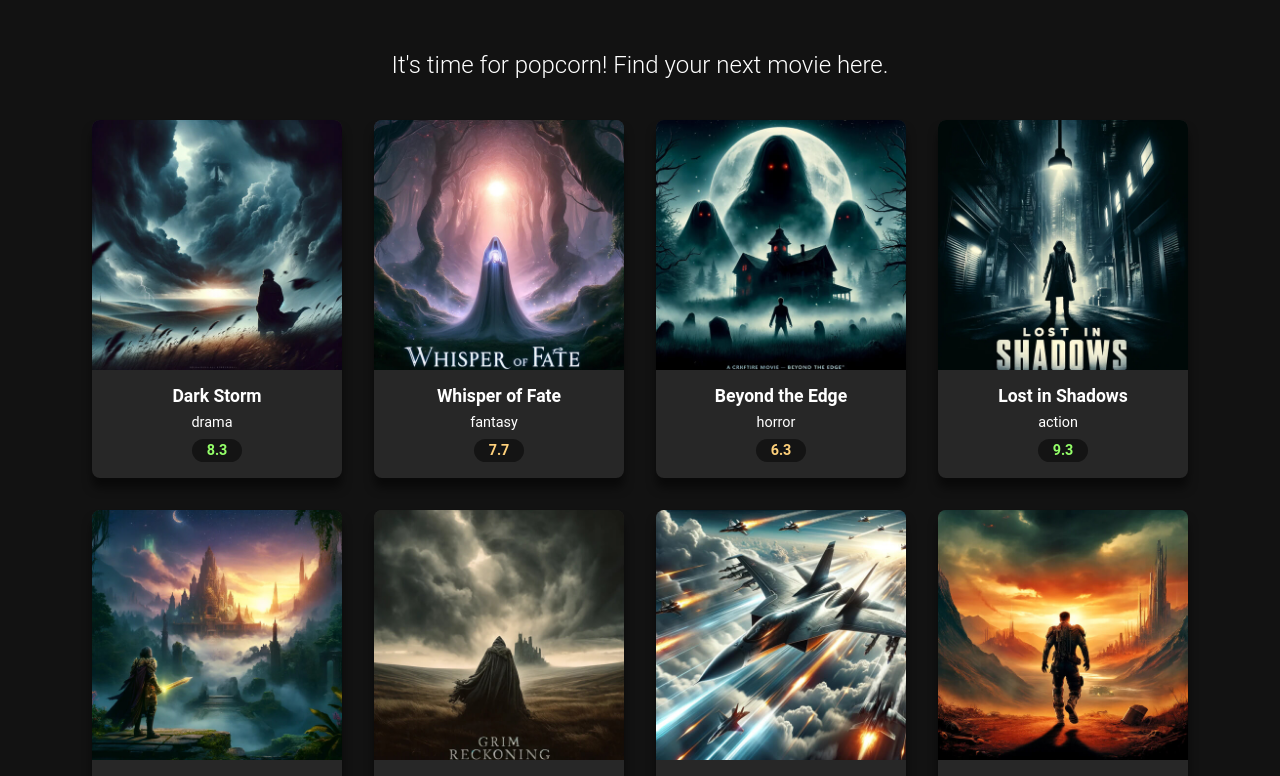
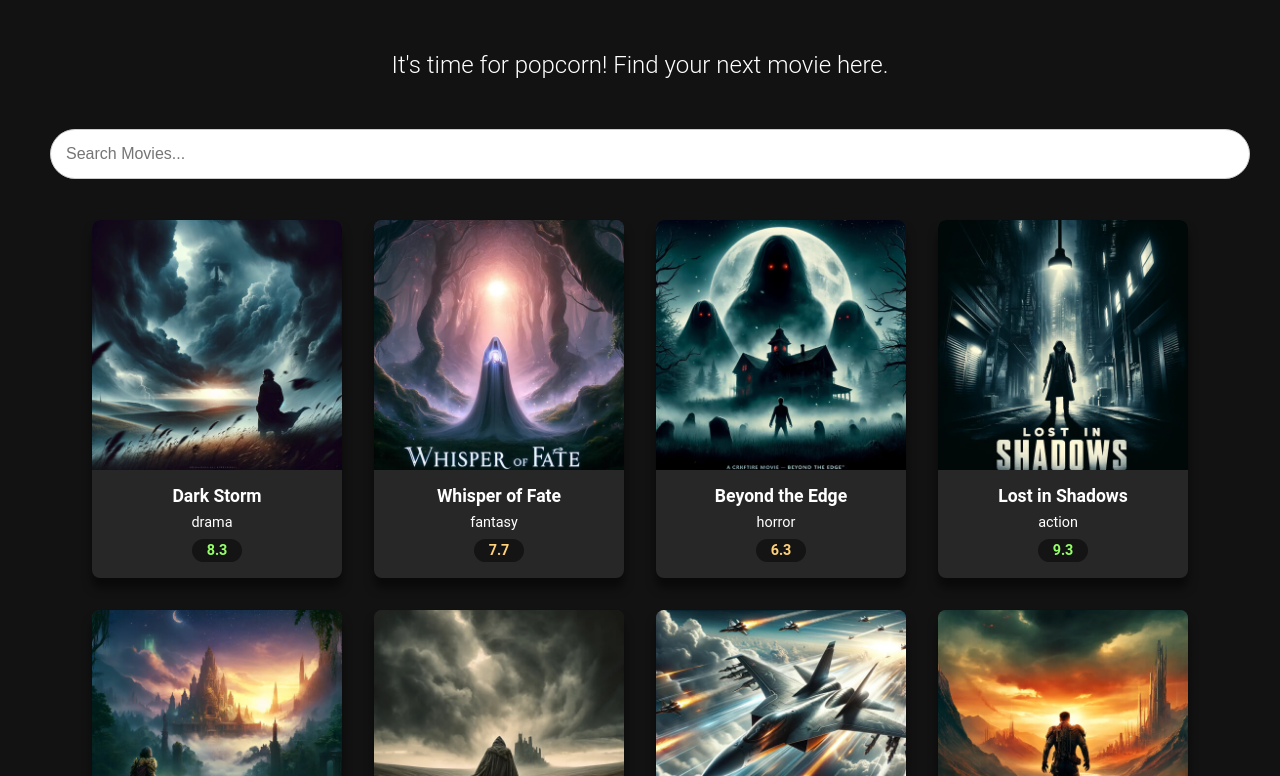
Before and after one commit to SANJEEV61/React_JS, a React (Create React App) app: page / in a window 1280 px wide. Shown: the part 324-1100 px from the top of the page. Built offline with nearby package versions, Linux system fonts and the light colour scheme.

Commit message:
changes updated day5

```diff
--- a/src/components/MovieCard.js
+++ b/src/components/MovieCard.js
@@ -9,7 +9,7 @@
   const getRatingClass = (rating) => {
     if (rating >= 8) {
       return "rating-good";
-    } else if (rating >= 5) {
+    } else if (rating >= 5 && rating < 8) {
       return "rating-ok";
     } else {
       return "rating-bad";
--- a/src/components/MoviesGrid.js
+++ b/src/components/MoviesGrid.js
@@ -5,6 +5,7 @@
 
 export default function MoviesGrid() {
   const [movies, setMovies] = useState([]);
+  const [searchTerm, setSearchTerm] = useState("");
 
   useEffect(() => {
     fetch("movies.json")
@@ -12,11 +13,49 @@
       .then((data) => setMovies(data));
   }, []);
 
+  const handleSearchChange = (e) => {
+    setSearchTerm(e.target.value);
+  };
+
+  const filteredMovies = movies.filter((movie) =>
+    movie.title.toLowerCase().includes(searchTerm.toLowerCase())
+  );
+
+  //   return (
+  //     <div>
+  //       <input
+  //         type="text"
+  //         className="search-input"
+  //         placeholder="Search Movies..."
+  //         value={searchTerm}
+  //         onChange={handleSearchChange}
+  //       />
+  //       <div className="movies-grid">
+  //         {filteredMovies.map((movie) => (
+  //           <MovieCard movie={movie} key={movie.id} />
+  //         ))}
+  //       </div>
+  //     </div>
+  //   );
   return (
-    <div className="movies-grid">
-      {movies.map((movie) => (
-        <MovieCard movie={movie} key={movie.id} />
-      ))}
+    <div>
+      <input
+        type="text"
+        className="search-input"
+        placeholder="Search Movies..."
+        value={searchTerm}
+        onChange={handleSearchChange}
+      />
+
+      <div className="movies-grid">
+        {filteredMovies.length > 0 ? (
+          filteredMovies.map((movie) => (
+            <MovieCard movie={movie} key={movie.id} />
+          ))
+        ) : (
+          <p className="no-results">No results found!</p>
+        )}
+      </div>
     </div>
   );
 }
--- a/src/styles.css
+++ b/src/styles.css
@@ -249,3 +249,14 @@
 input:checked + .slider {
   background-color: #FFA100;
 }
+
+.no-results {
+  display: flex;
+  justify-content: center;
+  align-items: center;
+  color: #f80f0f;
+  font-size: 1.4rem;
+  text-align: center;
+  height: 200px;
+  margin: 0;
+}
```
